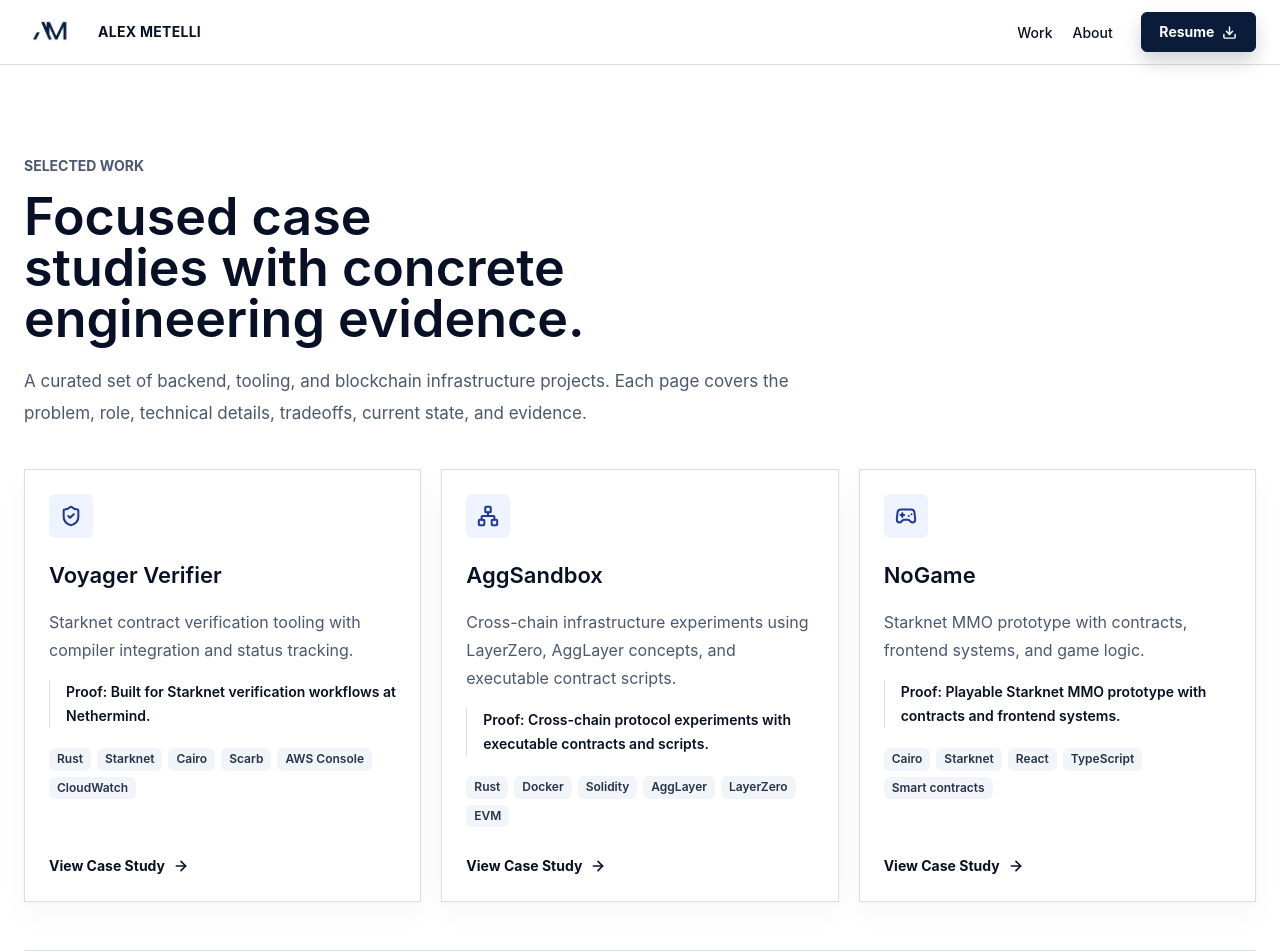
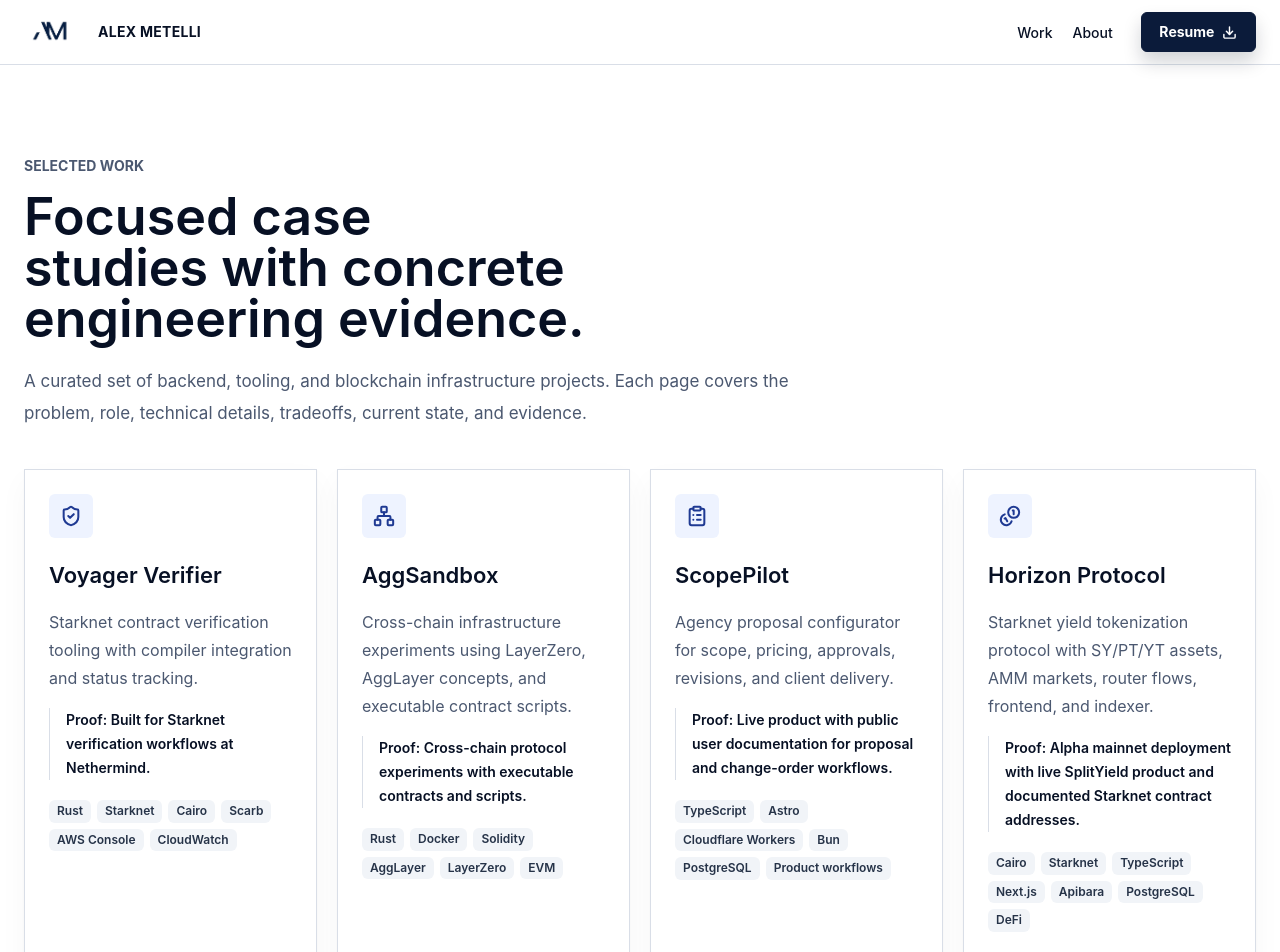
Before and after one commit to ametel01/personal-webpage, a Next.js app: page /work in a window 1280 px wide. Shown: the top 952 px of the page. Built offline with nearby package versions, Linux system fonts and the light colour scheme; no server answers.

Commit message:
Refresh selected work projects

```diff
--- a/app/page.tsx
+++ b/app/page.tsx
@@ -2,9 +2,10 @@ import {
   ArrowRight,
   ArrowUpRight,
   BriefcaseBusiness,
+  ClipboardList,
   Code2,
+  Coins,
   Crosshair,
-  Gamepad2,
   GitBranch,
   Layers3,
   Mail,
@@ -52,7 +53,8 @@ const personJsonLdScript = JSON.stringify(personJsonLd).replace(/</g, "\\u003c")
 const projectIcons = {
   ShieldCheck,
   Network,
-  Gamepad2
+  ClipboardList,
+  Coins
 } satisfies Record<Project["icon"], typeof ShieldCheck>;
 
 const factIcons = [Crosshair, Code2, Layers3, Sparkles] as const;
@@ -149,7 +151,7 @@ export default function Home() {
                 <ArrowRight aria-hidden="true" size={16} strokeWidth={2.4} />
               </Link>
             </div>
-            <div className="mt-4 grid gap-5 md:grid-cols-2 xl:grid-cols-3">
+            <div className="mt-4 grid gap-5 md:grid-cols-2 xl:grid-cols-4">
               {projects.map((project) => (
                 <ProjectCard key={project.slug} project={project} />
               ))}
--- a/app/work/page.tsx
+++ b/app/work/page.tsx
@@ -1,4 +1,4 @@
-import { ArrowRight, ArrowUpRight, Gamepad2, Network, ShieldCheck } from "lucide-react";
+import { ArrowRight, ArrowUpRight, ClipboardList, Coins, Network, ShieldCheck } from "lucide-react";
 import type { Metadata } from "next";
 import Link from "next/link";
 import { Container, ExternalLink, PageHeader, Section, TagList } from "@/components/primitives";
@@ -9,14 +9,15 @@ import { site } from "@/lib/site";
 export const metadata: Metadata = createPageMetadata({
   title: "Selected Work",
   description:
-    "Selected engineering case studies by Alex Metelli across Starknet verification, cross-chain infrastructure, and on-chain game systems.",
+    "Selected engineering case studies by Alex Metelli across product systems, Starknet verification, cross-chain infrastructure, and DeFi yield infrastructure.",
   path: "/work"
 });
 
 const projectIcons = {
   ShieldCheck,
   Network,
-  Gamepad2
+  ClipboardList,
+  Coins
 } satisfies Record<Project["icon"], typeof ShieldCheck>;
 
 export default function WorkPage() {
@@ -29,7 +30,7 @@ export default function WorkPage() {
             title="Focused case studies with concrete engineering evidence."
             description="A curated set of backend, tooling, and blockchain infrastructure projects. Each page covers the problem, role, technical details, tradeoffs, current state, and evidence."
           />
-          <div className="mt-10 grid gap-5 md:grid-cols-2 xl:grid-cols-3">
+          <div className="mt-10 grid gap-5 md:grid-cols-2 xl:grid-cols-4">
             {projects.map((project) => (
               <article
                 className="flex min-h-[380px] flex-col border border-[var(--color-border)] bg-white p-6 shadow-[var(--shadow-card)] transition hover:-translate-y-0.5 hover:border-[var(--color-accent)]"
--- a/src/content/projects.ts
+++ b/src/content/projects.ts
@@ -4,12 +4,12 @@ export type EvidenceLink = {
 };
 
 export type Project = {
-  slug: "voyager-verifier" | "aggsandbox" | "nogame";
+  slug: "voyager-verifier" | "aggsandbox" | "scopepilot" | "horizon-starknet";
   title: string;
   shortDescription: string;
   valueStatement: string;
   proof: string;
-  icon: "ShieldCheck" | "Network" | "Gamepad2";
+  icon: "ShieldCheck" | "Network" | "ClipboardList" | "Coins";
   tags: readonly string[];
   metadata: {
     role: string;
@@ -117,39 +117,90 @@ export const projects: readonly Project[] = [
     }
   },
   {
-    slug: "nogame",
-    title: "NoGame",
-    shortDescription: "Starknet MMO prototype with contracts, frontend systems, and game logic.",
-    valueStatement: "Starknet MMO prototype with contracts, frontend systems, and game logic.",
-    proof: "Playable Starknet MMO prototype with contracts and frontend systems.",
-    icon: "Gamepad2",
-    tags: ["Cairo", "Starknet", "React", "TypeScript", "Smart contracts"],
+    slug: "scopepilot",
+    title: "ScopePilot",
+    shortDescription:
+      "Agency proposal configurator for scope, pricing, approvals, revisions, and client delivery.",
+    valueStatement:
+      "Agency proposal configurator for scope, pricing, approvals, revisions, and client delivery.",
+    proof: "Live product with public user documentation for proposal and change-order workflows.",
+    icon: "ClipboardList",
+    tags: ["TypeScript", "Astro", "Cloudflare Workers", "Bun", "PostgreSQL", "Product workflows"],
     metadata: {
-      role: "Founder and lead developer",
-      stack: ["Cairo", "Starknet", "React", "TypeScript", "Smart contracts"],
-      currentState: "Public prototype repository with contracts, scripts, and application code."
+      role: "Independent product engineer",
+      stack: ["TypeScript", "Astro", "Cloudflare Workers", "Bun", "PostgreSQL"],
+      currentState: "Live product with public documentation and deployed proposal workflows."
     },
     caseStudy: {
       overview:
-        "NoGame is a space-themed Starknet MMO prototype. It combines smart contracts, frontend systems, game logic, scripts, and operational tooling around a fully on-chain game direction.",
+        "ScopePilot is an agency proposal scope and pricing configurator. It supports service catalogs, pricing inputs, approvals, revisions, change orders, workspace branding, team access, reports, and private client proposal pages.",
       problem:
-        "A blockchain game has to coordinate product design, contract state, frontend interaction, transaction flows, and game mechanics while keeping the system understandable to players and contributors.",
-      role: "I designed and built the project as a solo engineer, owning architecture, contracts, frontend systems, deployment workflows, and ongoing iteration.",
+        "Agency proposals often move across spreadsheets, documents, review threads, and client emails. That makes scope changes, pricing assumptions, approvals, and client-facing delivery difficult to keep consistent.",
+      role: "I designed and built the product workflows, application structure, documentation surface, and deployment path as an independent product engineer.",
       technicalDetails: [
-        "Implemented Cairo contracts and supporting scripts for Starknet game systems.",
-        "Built TypeScript and React interfaces for player-facing flows and chain interactions.",
-        "Designed game mechanics and infrastructure around a long-running on-chain world."
+        "Built an Astro and TypeScript web app with Bun-based development and Biome quality gates.",
+        "Implemented proposal workflows around services, pricing, clients, approvals, revisions, and change orders.",
+        "Designed Cloudflare Pages and Workers deployment paths with PostgreSQL-backed local development."
       ],
       tradeoffs: [
-        "Game mechanics had to balance on-chain transparency with usable player workflows.",
-        "Prototype velocity had to be weighed against contract and data model choices that would be expensive to change later."
+        "The product has to expose enough pricing structure for operational control without turning proposal creation into a dense back-office tool.",
+        "Client-facing proposal pages need to stay simple while still reflecting internal revisions, approvals, and scope changes accurately."
       ],
       currentState:
-        "The repository is public and contains contracts, scripts, tests, and project documentation.",
+        "The product is deployed publicly, and its documentation describes proposal setup, client delivery, workspace, billing, and reporting workflows.",
       evidence: [
         {
+          label: "Live product",
+          href: "https://scopepilot.launchingfoundry.xyz/"
+        },
+        {
+          label: "User documentation",
+          href: "https://github.com/ametel01/scopepilot/tree/main/documentation"
+        }
+      ]
+    }
+  },
+  {
+    slug: "horizon-starknet",
+    title: "Horizon Protocol",
+    shortDescription:
+      "Starknet yield tokenization protocol with SY/PT/YT assets, AMM markets, router flows, frontend, and indexer.",
+    valueStatement:
+      "Starknet yield tokenization protocol with SY/PT/YT assets, AMM markets, router flows, frontend, and indexer.",
+    proof:
+      "Alpha mainnet deployment with live SplitYield product and documented Starknet contract addresses.",
+    icon: "Coins",
+    tags: ["Cairo", "Starknet", "TypeScript", "Next.js", "Apibara", "PostgreSQL", "DeFi"],
+    metadata: {
+      role: "Independent protocol engineer",
+      stack: ["Cairo", "Starknet", "TypeScript", "Next.js", "Apibara", "PostgreSQL"],
+      currentState: "Alpha mainnet deployment on Starknet with a live SplitYield interface."
+    },
+    caseStudy: {
+      overview:
+        "Horizon Protocol is a Pendle-style yield tokenization protocol for Starknet. It separates yield-bearing assets into standardized yield, principal, and yield tokens, with AMM markets, factories, router operations, oracle integration, contracts, frontend, and indexer pieces.",
+      problem:
+        "Yield tokenization needs protocol contracts, market creation, routing, oracle-aware pricing, frontend flows, and indexed data to stay aligned. Each layer has to expose enough detail for advanced DeFi users without creating unsafe or confusing product paths.",
+      role: "I built across the protocol, frontend, and indexing surfaces, connecting Cairo contracts, TypeScript product flows, and data infrastructure into a live alpha.",
+      technicalDetails: [
+        "Implemented Starknet protocol pieces for standardized yield, principal, and yield token flows.",
+        "Built product and router flows around markets, factories, AMM interactions, and documented deployed addresses.",
+        "Connected a Next.js frontend and Bun-based Apibara indexer with PostgreSQL-backed data workflows."
+      ],
+      tradeoffs: [
+        "Alpha DeFi infrastructure needs clear current-state language because live contracts are useful evidence but do not imply a completed risk or audit posture.",
+        "The protocol surface has to balance composable contract primitives with a frontend that makes tokenized yield operations legible."
+      ],
+      currentState:
+        "The repository documents an alpha mainnet deployment on Starknet Mainnet, and the SplitYield product is publicly reachable.",
+      evidence: [
+        {
+          label: "Live SplitYield product",
+          href: "https://splityield.org/"
+        },
+        {
           label: "GitHub repository",
-          href: "https://github.com/ametel01/nogame-starknet"
+          href: "https://github.com/ametel01/horizon-starknet"
         }
       ]
     }
--- a/src/content/resume.ts
+++ b/src/content/resume.ts
@@ -41,17 +41,6 @@ export const resume = {
         "Built integrations across Starknet, LayerZero, Hyperlane, AggLayer, and EVM ecosystems.",
         "Developed components for ZK infrastructure, including Groth16 verification and Ethereum-to-Starknet data proving systems.",
         "Built internal AI-assisted engineering workflows focused on automation, validation, and developer productivity."
-      ]
-    },
-    {
-      company: "NoGame",
-      role: "Lead Developer",
-      dates: "Jan 2022 - Present",
-      summary: "Founder and lead engineer of a fully on-chain MMO prototype.",
-      bullets: [
-        "Designed and implemented backend services, frontend applications, APIs, smart contracts, game systems, and infrastructure.",
-        "Built React and TypeScript user interfaces, analytics systems, and blockchain integrations.",
-        "Owned architecture, product design, implementation, deployment, and operation."
       ]
     }
   ],
```
Also changed, not shown: 4 other files (tests, documents, lock files or other folders).
